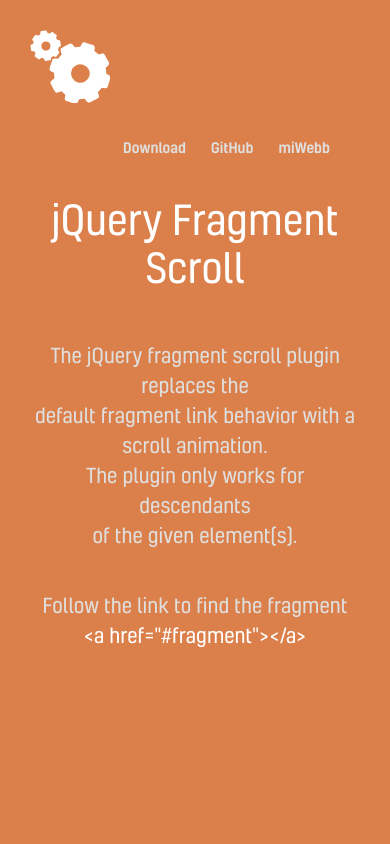
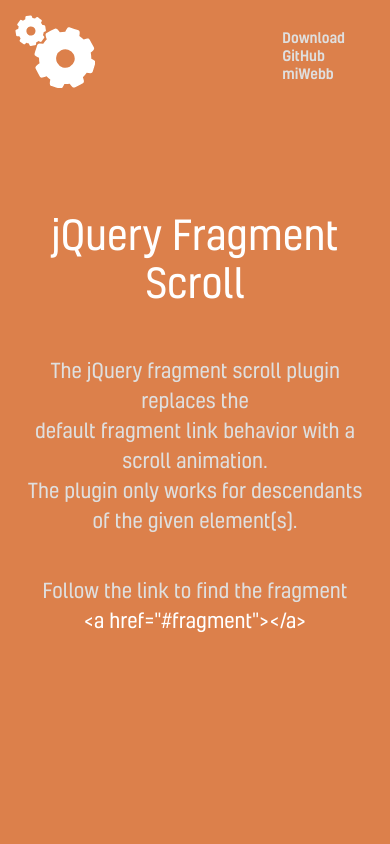
Before and after one commit to miWebb/jQuery.fragmentScroll, a plain HTML site: page index.html in a window 390 px wide. Shown: the top 844 px of the page. Drawn offline with nearby package versions, Linux system fonts and the light colour scheme; files whose address does not match are found by name.

Commit message:
Updated mobile layout

```diff
--- a/assets/css/style.css
+++ b/assets/css/style.css
@@ -44,7 +44,7 @@
 .container
 {
 	margin: 0 auto;
-	padding: 10px 30px;
+	padding: 15px;
 }
 
 .container::before, .container::after
@@ -62,7 +62,6 @@
 {
 	position: fixed;
 	top: 0;
-	padding-top: 20px;
 	width: 100%;
 	height: 60px;
 }
@@ -91,9 +90,16 @@
 
 #nav li
 {
-	float: left;
 	margin-left: 25px;
-	line-height: 50px;
+}
+
+@media (min-width: 480px)
+{
+	#nav li
+	{
+		float: left;
+		line-height: 50px;
+	}
 }
 
 #nav a
@@ -112,6 +118,7 @@
 	display: flex;
 	flex-direction: column;
 	justify-content: center;
+	padding: 100px 15px;
 	width: 100%;
 	min-height: 100vh;
 	text-align: center;
```
